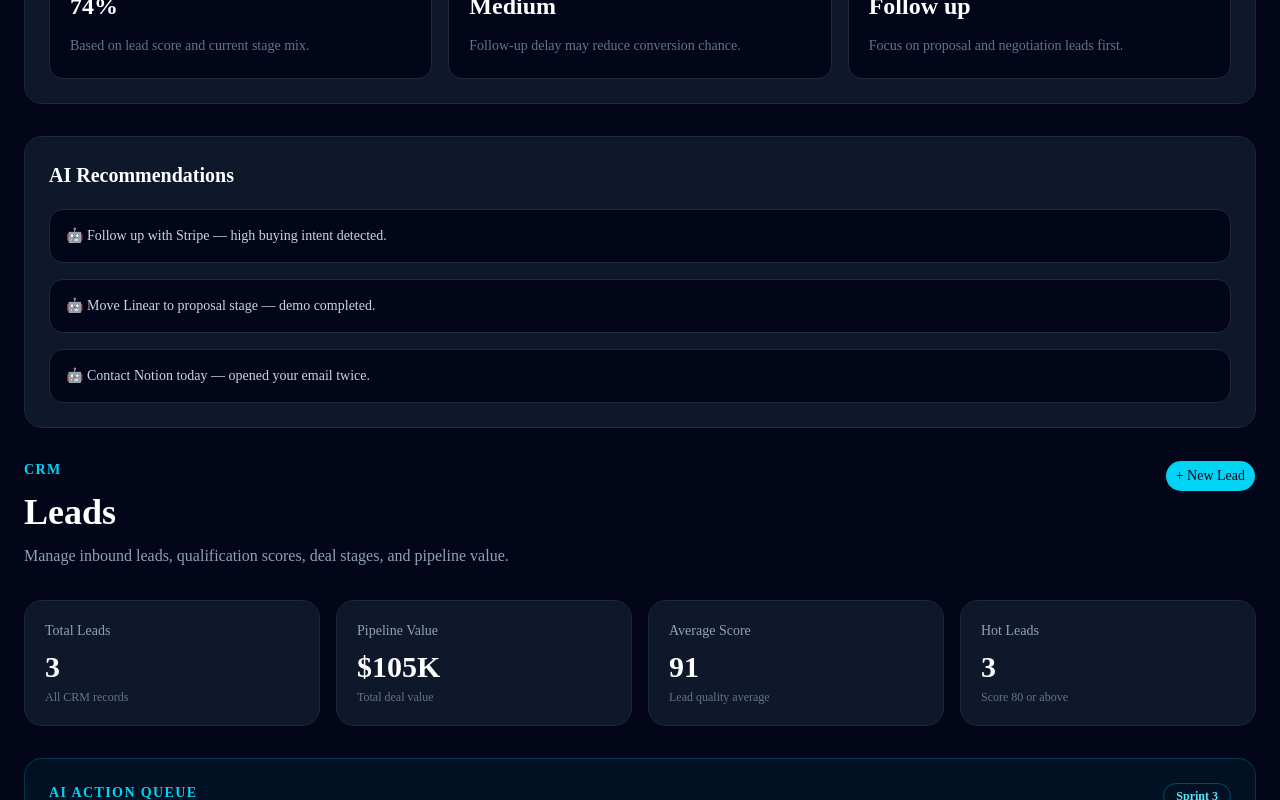
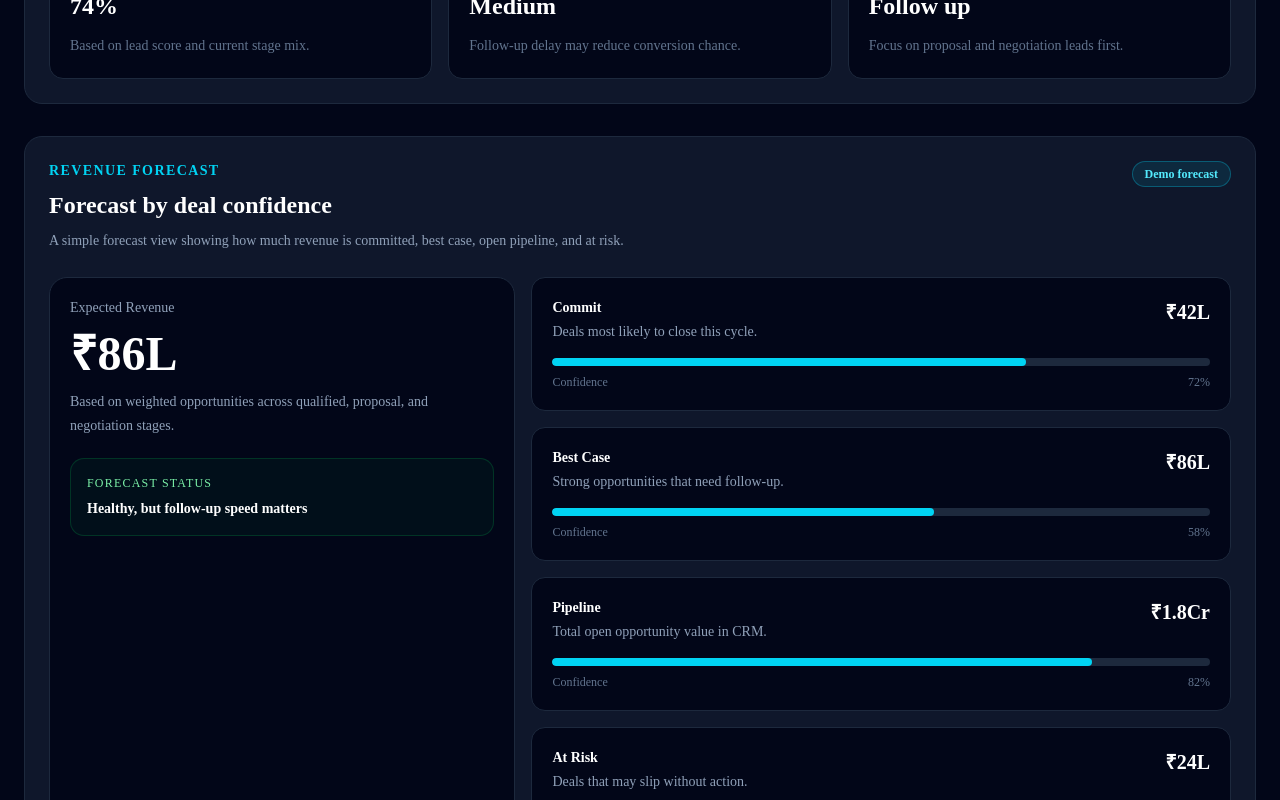
Before and after one commit to Asad97531/revenueos-ai, a Next.js app: page /dashboard in a window 1280 px wide. Shown: the part 1040-1840 px from the top of the page. Built offline with nearby package versions, Linux system fonts and the light colour scheme.

Commit message:
Add revenue forecast section

```diff
--- a/app/dashboard/page.tsx
+++ b/app/dashboard/page.tsx
@@ -1,5 +1,6 @@
 import { AIRecommendations } from "@/components/dashboard/AIRecommendations";
 import { PipelineHealth } from "@/components/dashboard/PipelineHealth";
+import { RevenueForecast } from "@/components/dashboard/RevenueForecast";
 import { LeadsClient } from "@/components/leads/LeadsClient";
 
 export default function DashboardPage() {
@@ -64,6 +65,8 @@ export default function DashboardPage() {
 
           <PipelineHealth />
 
+          <RevenueForecast />
+
           <AIRecommendations />
 
           <LeadsClient />
--- /dev/null
+++ b/components/dashboard/RevenueForecast.tsx
@@ -0,0 +1,111 @@
+const forecastStages = [
+  {
+    stage: "Commit",
+    value: "₹42L",
+    percentage: 72,
+    description: "Deals most likely to close this cycle.",
+  },
+  {
+    stage: "Best Case",
+    value: "₹86L",
+    percentage: 58,
+    description: "Strong opportunities that need follow-up.",
+  },
+  {
+    stage: "Pipeline",
+    value: "₹1.8Cr",
+    percentage: 82,
+    description: "Total open opportunity value in CRM.",
+  },
+  {
+    stage: "At Risk",
+    value: "₹24L",
+    percentage: 38,
+    description: "Deals that may slip without action.",
+  },
+];
+
+export function RevenueForecast() {
+  return (
+    <section className="rounded-2xl border border-slate-800 bg-slate-900 p-6">
+      <div className="flex flex-col gap-3 md:flex-row md:items-start md:justify-between">
+        <div>
+          <p className="text-sm font-semibold uppercase tracking-widest text-cyan-400">
+            Revenue Forecast
+          </p>
+
+          <h2 className="mt-2 text-2xl font-bold text-white">
+            Forecast by deal confidence
+          </h2>
+
+          <p className="mt-2 max-w-2xl text-sm leading-6 text-slate-400">
+            A simple forecast view showing how much revenue is committed, best
+            case, open pipeline, and at risk.
+          </p>
+        </div>
+
+        <span className="w-fit rounded-full border border-cyan-400/30 bg-cyan-400/10 px-3 py-1 text-xs font-semibold text-cyan-300">
+          Demo forecast
+        </span>
+      </div>
+
+      <div className="mt-6 grid gap-4 lg:grid-cols-[0.8fr_1.2fr]">
+        <div className="rounded-2xl border border-slate-800 bg-slate-950 p-5">
+          <p className="text-sm text-slate-400">Expected Revenue</p>
+
+          <p className="mt-3 text-5xl font-bold text-white">₹86L</p>
+
+          <p className="mt-3 text-sm leading-6 text-slate-400">
+            Based on weighted opportunities across qualified, proposal, and
+            negotiation stages.
+          </p>
+
+          <div className="mt-5 rounded-xl border border-green-500/20 bg-green-500/5 p-4">
+            <p className="text-xs uppercase tracking-widest text-green-300">
+              Forecast Status
+            </p>
+
+            <p className="mt-2 text-sm font-semibold text-white">
+              Healthy, but follow-up speed matters
+            </p>
+          </div>
+        </div>
+
+        <div className="grid gap-4">
+          {forecastStages.map((item) => (
+            <div
+              key={item.stage}
+              className="rounded-xl border border-slate-800 bg-slate-950 p-5"
+            >
+              <div className="flex flex-wrap items-start justify-between gap-4">
+                <div>
+                  <p className="text-sm font-semibold text-white">
+                    {item.stage}
+                  </p>
+
+                  <p className="mt-1 text-sm text-slate-400">
+                    {item.description}
+                  </p>
+                </div>
+
+                <p className="text-xl font-bold text-white">{item.value}</p>
+              </div>
+
+              <div className="mt-4 h-2 overflow-hidden rounded-full bg-slate-800">
+                <div
+                  className="h-full rounded-full bg-cyan-400"
+                  style={{ width: `${item.percentage}%` }}
+                />
+              </div>
+
+              <div className="mt-2 flex justify-between text-xs text-slate-500">
+                <span>Confidence</span>
+                <span>{item.percentage}%</span>
+              </div>
+            </div>
+          ))}
+        </div>
+      </div>
+    </section>
+  );
+}
```
